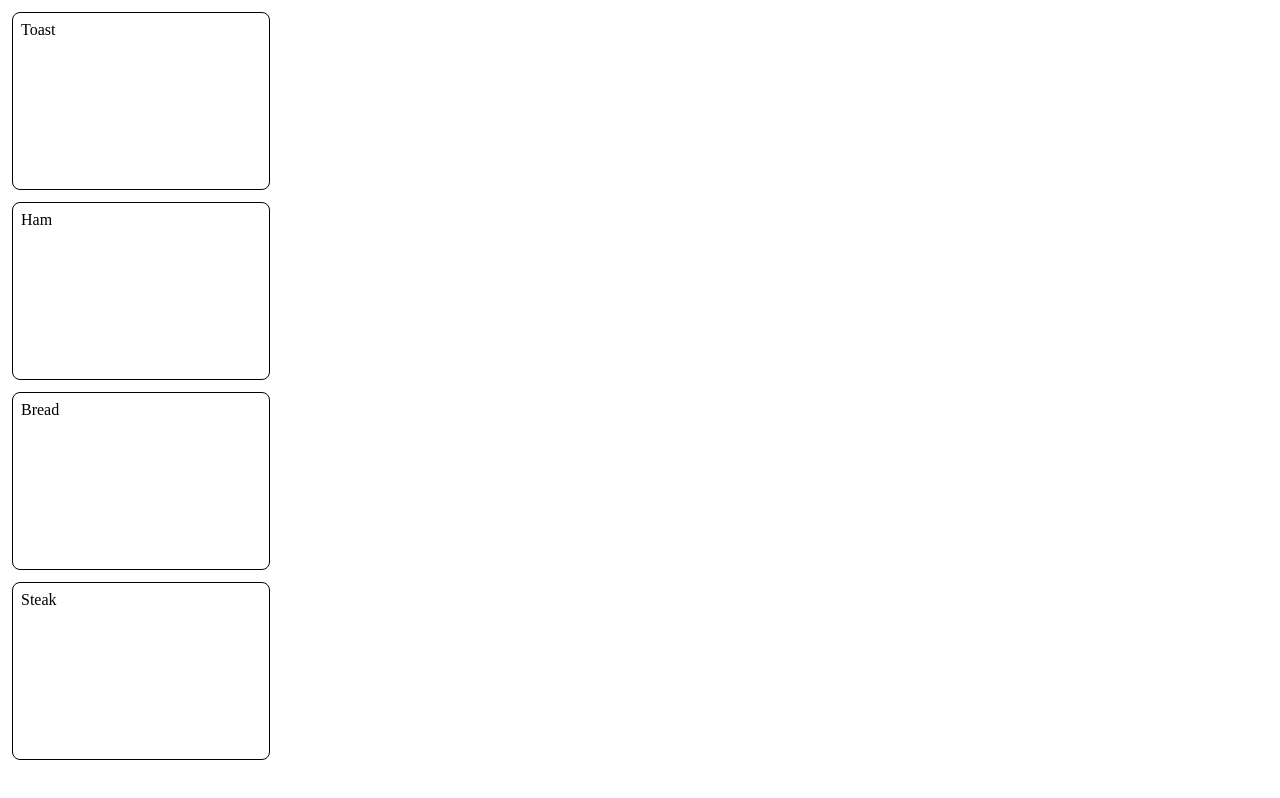
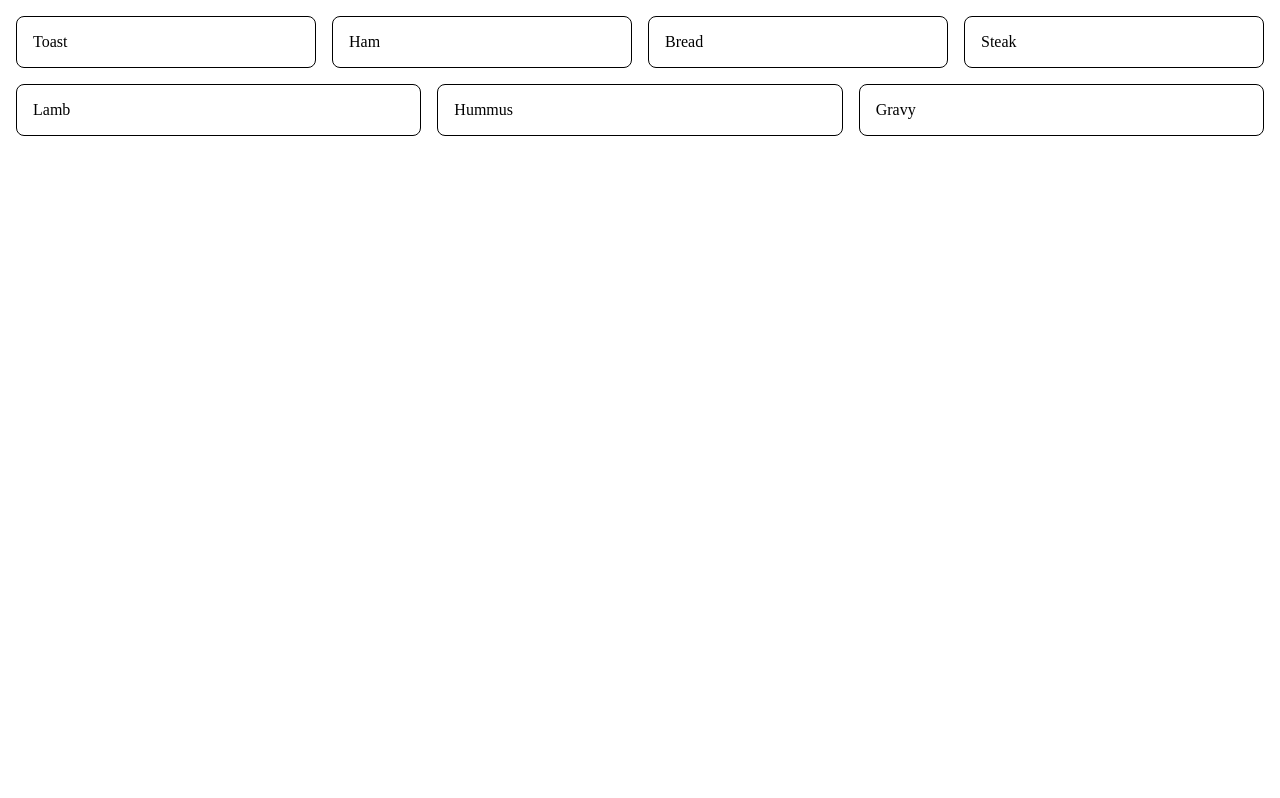
Before and after one commit to Adam-van-der-Voorn/recipes-webapp, a React (Create React App) app: page / in a window 1280 px wide. Built offline with nearby package versions, Linux system fonts and the light colour scheme.

Commit message:
added flex

```diff
--- a/src/components/App.tsx
+++ b/src/components/App.tsx
@@ -6,7 +6,10 @@ const dummyData: RecipieSetFormat = {
     { name: "Toast" },
     { name: "Ham" },
     { name: "Bread" },
-    { name: "Steak" }
+    { name: "Steak" },
+    { name: "Lamb" },
+    { name: "Hummus" },
+    { name: "Gravy" },
   ]
 }
 
--- a/src/components/recipies_page/RecipieCard.css
+++ b/src/components/recipies_page/RecipieCard.css
@@ -2,7 +2,6 @@
     border: 1px solid black;
     border-radius: 8px;
     width: 15rem;
-    height: 10rem;
-    padding: 8px;
-    margin: 12px;
+    padding: 1rem;
+    flex: 1 1 auto;
 }
--- a/src/components/recipies_page/RecipieCardContainer.css
+++ b/src/components/recipies_page/RecipieCardContainer.css
@@ -0,0 +1,7 @@
+.RecipieCardContainer {
+    display: flex;
+    flex-flow: row wrap;
+    align-content: flex-start;
+    gap: 1rem;
+    padding: 1rem;
+}
```
